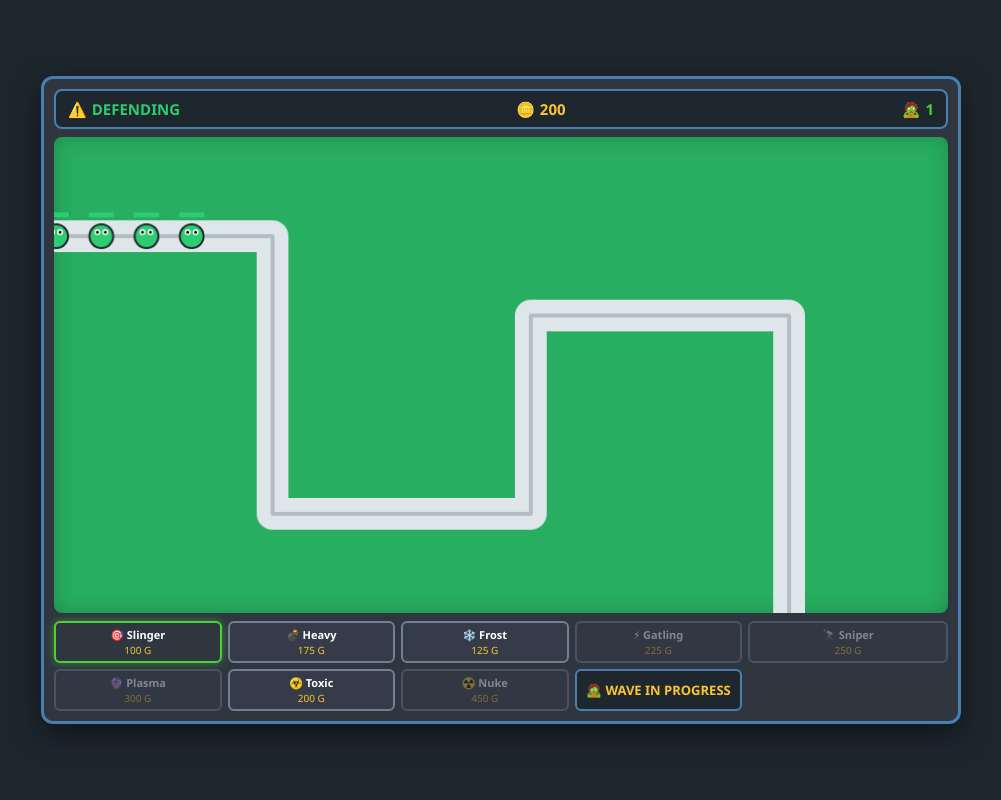
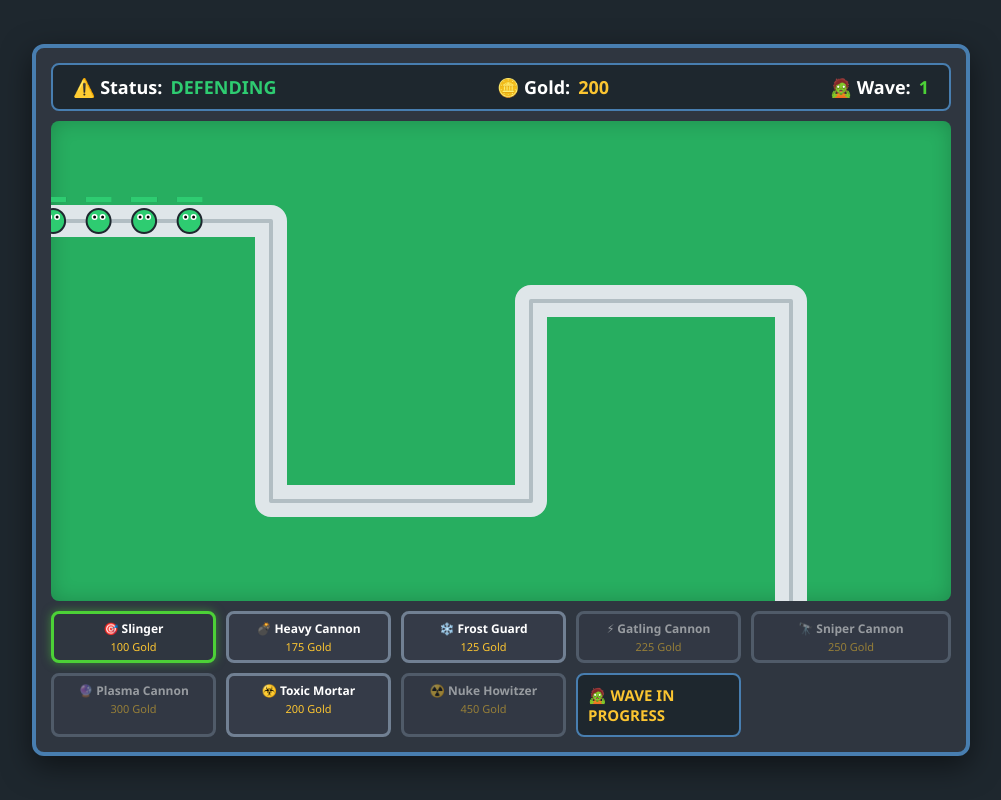
Before and after one commit to readwithmeofficial888-rgb/Earnwithme, a Flask app: page /play-game3 in a window 1280 px wide. Shown: the whole page, without its empty margins (139-1140 px from the left). Run offline with Flask 3, Linux system fonts and the light colour scheme.

Commit message:
Update test3.html

```diff
--- a/templates/test3.html
+++ b/templates/test3.html
@@ -2,7 +2,7 @@
 <html lang="en">
 <head>
     <meta charset="UTF-8">
-    <meta name="viewport" content="width=device-width, initial-scale=1.0, maximum-scale=1.0, user-scalable=no">
+    <meta name="viewport" content="width=device-width, initial-scale=1.0">
     <title>Zombie Outbreak: Cannon Siege</title>
     <style>
         * {
@@ -10,8 +10,6 @@
             margin: 0;
             padding: 0;
             user-select: none;
-            -webkit-user-select: none;
-            touch-action: manipulation;
         }
         body {
             background-color: #1e272e;
@@ -28,106 +26,89 @@
             flex-direction: column;
             align-items: center;
             background-color: #2f3640;
-            padding: 10px;
+            padding: 15px;
             border-radius: 12px;
             box-shadow: 0 10px 30px rgba(0,0,0,0.5);
-            border: 3px solid #487eb0;
-            width: 100%;
-            max-width: 920px;
+            border: 4px solid #487eb0;
         }
         #top-bar {
             display: flex;
             justify-content: space-between;
-            width: 100%;
-            margin-bottom: 8px;
+            width: 900px;
+            margin-bottom: 10px;
             background-color: #1e272e;
-            padding: 8px 12px;
+            padding: 10px 20px;
             border-radius: 8px;
             border: 2px solid #487eb0;
             font-weight: bold;
-            font-size: 15px;
+            font-size: 18px;
         }
         .stat {
             display: flex;
             align-items: center;
-            gap: 5px;
-        }
-        #canvas-wrapper {
-            position: relative;
-            width: 100%;
-            aspect-ratio: 900 / 480;
-            max-height: 65vh;
+            gap: 8px;
         }
         canvas {
             background-color: #27ae60;
             border-radius: 8px;
             box-shadow: inset 0 0 20px rgba(0,0,0,0.2);
             cursor: pointer;
-            width: 100%;
-            height: 100%;
-            display: block;
         }
         #controls {
             display: grid;
-            grid-template-columns: repeat(4, 1fr);
-            gap: 6px;
-            margin-top: 8px;
-            width: 100%;
+            grid-template-columns: repeat(4, 1fr) 200px;
+            gap: 10px;
+            margin-top: 10px;
+            width: 900px;
         }
         .tower-card {
             background-color: #353b48;
-            border: 2px solid #718093;
-            border-radius: 6px;
-            padding: 4px;
+            border: 3px solid #718093;
+            border-radius: 8px;
+            padding: 6px;
             display: flex;
             flex-direction: column;
             align-items: center;
             cursor: pointer;
             transition: all 0.2s ease;
         }
+        .tower-card:hover {
+            transform: translateY(-2px);
+            border-color: #fbc531;
+        }
         .tower-card.selected {
             border-color: #4cd137;
             background-color: #2f3640;
-            box-shadow: 0 0 8px rgba(76, 209, 55, 0.5);
+            box-shadow: 0 0 10px rgba(76, 209, 55, 0.5);
         }
         .tower-card.disabled {
-            opacity: 0.4;
+            opacity: 0.5;
             cursor: not-allowed;
             border-color: #718093 !important;
+            transform: none !important;
         }
         .tower-title {
             font-weight: bold;
-            margin-bottom: 1px;
-            font-size: 11px;
+            margin-bottom: 2px;
+            font-size: 12px;
             text-align: center;
         }
         .tower-cost {
             color: #fbc531;
-            font-size: 10px;
+            font-size: 11px;
         }
         #wave-status {
-            grid-column: span 4;
+            grid-column: span 1;
             background-color: #1e272e;
             color: #fbc531;
-            padding: 8px;
+            padding: 10px;
             font-weight: bold;
-            font-size: 13px;
-            border-radius: 6px;
+            font-size: 15px;
+            border-radius: 8px;
             border: 2px solid #487eb0;
             display: flex;
             align-items: center;
             justify-content: center;
-            text-align: center;
-        }
-
-        /* Media query for wider desktop screens to keep proportions neat */
-        @media (min-width: 920px) {
-            #controls {
-                grid-template-columns: repeat(4, 1fr) 200px;
-            }
-            #wave-status {
-                grid-column: span 1;
-            }
         }
     </style>
 </head>
@@ -135,47 +116,45 @@
 
 <div id="game-container">
     <div id="top-bar">
-        <div class="stat">⚠️ <span id="status-val" style="color: #2ecc71;">DEFENDING</span></div>
-        <div class="stat">🪙 <span id="gold-val" style="color: #fbc531;">200</span></div>
-        <div class="stat">🧟 <span id="wave-val" style="color: #4cd137;">1</span></div>
+        <div class="stat">⚠️ Status: <span id="status-val" style="color: #2ecc71;">DEFENDING</span></div>
+        <div class="stat">🪙 Gold: <span id="gold-val" style="color: #fbc531;">200</span></div>
+        <div class="stat">🧟 Wave: <span id="wave-val" style="color: #4cd137;">1</span></div>
     </div>
 
-    <div id="canvas-wrapper">
     <canvas id="gameCanvas" width="900" height="480"></canvas>
-    </div>
 
     <div id="controls">
         <div class="tower-card selected" id="card-archer" onclick="selectTower('archer')">
             <span class="tower-title">🎯 Slinger</span>
-            <span class="tower-cost">100 G</span>
+            <span class="tower-cost">100 Gold</span>
         </div>
         <div class="tower-card" id="card-cannon" onclick="selectTower('cannon')">
-            <span class="tower-title">💣 Heavy</span>
-            <span class="tower-cost">175 G</span>
+            <span class="tower-title">💣 Heavy Cannon</span>
+            <span class="tower-cost">175 Gold</span>
         </div>
         <div class="tower-card" id="card-ice" onclick="selectTower('ice')">
-            <span class="tower-title">❄️ Frost</span>
-            <span class="tower-cost">125 G</span>
+            <span class="tower-title">❄️ Frost Guard</span>
+            <span class="tower-cost">125 Gold</span>
         </div>
         <div class="tower-card" id="card-gatling" onclick="selectTower('gatling')">
-            <span class="tower-title">⚡ Gatling</span>
-            <span class="tower-cost">225 G</span>
+            <span class="tower-title">⚡ Gatling Cannon</span>
+            <span class="tower-cost">225 Gold</span>
         </div>
         <div class="tower-card" id="card-sniper" onclick="selectTower('sniper')">
-            <span class="tower-title">🔭 Sniper</span>
-            <span class="tower-cost">250 G</span>
+            <span class="tower-title">🔭 Sniper Cannon</span>
+            <span class="tower-cost">250 Gold</span>
         </div>
         <div class="tower-card" id="card-plasma" onclick="selectTower('plasma')">
-            <span class="tower-title">🔮 Plasma</span>
-            <span class="tower-cost">300 G</span>
+            <span class="tower-title">🔮 Plasma Cannon</span>
+            <span class="tower-cost">300 Gold</span>
         </div>
         <div class="tower-card" id="card-toxic" onclick="selectTower('toxic')">
-            <span class="tower-title">☣️ Toxic</span>
-            <span class="tower-cost">200 G</span>
+            <span class="tower-title">☣️ Toxic Mortar</span>
+            <span class="tower-cost">200 Gold</span>
         </div>
         <div class="tower-card" id="card-nuke" onclick="selectTower('nuke')">
-            <span class="tower-title">☢️ Nuke</span>
-            <span class="tower-cost">450 G</span>
+            <span class="tower-title">☢️ Nuke Howitzer</span>
+            <span class="tower-cost">450 Gold</span>
         </div>
         <div id="wave-status">Next Wave: <span id="timer-val" style="margin-left: 5px;">4</span>s</div>
     </div>
@@ -273,6 +252,19 @@ function playSound(type) {
         osc.start(now);
         osc.stop(now + 0.1);
     }
+    else if (type === 'upgrade') {
+        const osc = audioCtx.createOscillator();
+        const gain = audioCtx.createGain();
+        osc.type = 'triangle';
+        osc.frequency.setValueAtTime(400, now);
+        osc.frequency.exponentialRampToValueAtTime(800, now + 0.15);
+        gain.gain.setValueAtTime(0.2, now);
+        gain.gain.exponentialRampToValueAtTime(0.01, now + 0.15);
+        osc.connect(gain);
+        gain.connect(audioCtx.destination);
+        osc.start(now);
+        osc.stop(now + 0.15);
+    }
     else if (type === 'zombie_die') {
         const osc = audioCtx.createOscillator();
         const gain = audioCtx.createGain();
@@ -315,7 +307,7 @@ let waveInProgress = false;
 let autoStartTimer = 4;
 let autoStartInterval = null;
 let selectedTowerType = 'archer';
-let mousePos = { x: -100, y: -100 };
+let mousePos = { x: 0, y: 0 };
 
 const GRID_SIZE = 40;
 const PATH = [
@@ -355,46 +347,35 @@ let particles = [];
 let waveZombiesToSpawn = [];
 let spawnTimer = 0;
 
-function getCanvasCoordinates(e) {
+canvas.addEventListener('mousemove', (e) => {
     const rect = canvas.getBoundingClientRect();
-    const clientX = e.clientX || (e.touches && e.touches[0] ? e.touches[0].clientX : 0);
-    const clientY = e.clientY || (e.touches && e.touches[0] ? e.touches[0].clientY : 0);
-
-    // Scale client coords to internal canvas resolution (900x480)
-    const scaleX = canvas.width / rect.width;
-    const scaleY = canvas.height / rect.height;
-
-    return {
-        x: (clientX - rect.left) * scaleX,
-        y: (clientY - rect.top) * scaleY
-    };
-}
-
-canvas.addEventListener('mousemove', (e) => {
-    mousePos = getCanvasCoordinates(e);
+    mousePos.x = e.clientX - rect.left;
+    mousePos.y = e.clientY - rect.top;
 });
 
-canvas.addEventListener('mouseleave', () => {
-    mousePos = { x: -100, y: -100 };
-});
-
-canvas.addEventListener('click', (e) => {
-    handleCanvasInteract(e);
-});
-
-canvas.addEventListener('touchstart', (e) => {
-    e.preventDefault();
-    mousePos = getCanvasCoordinates(e);
-    handleCanvasInteract(e);
-}, { passive: false });
-
-function handleCanvasInteract(e) {
+canvas.addEventListener('click', () => {
     initAudio();
     if (isGameOver) return;
 
     const gridX = Math.floor(mousePos.x / GRID_SIZE) * GRID_SIZE + GRID_SIZE / 2;
     const gridY = Math.floor(mousePos.y / GRID_SIZE) * GRID_SIZE + GRID_SIZE / 2;
 
+    // Check if clicking an existing tower to upgrade it
+    let clickedTower = towers.find(t => t.x === gridX && t.y === gridY);
+    if (clickedTower) {
+        if (clickedTower.level < 5 && gold >= 30) {
+            gold -= 30;
+            clickedTower.level++;
+            clickedTower.maxHp += 30;
+            clickedTower.hp = clickedTower.maxHp;
+            createParticles(gridX, gridY, '#4cd137', 15);
+            playSound('upgrade');
+            updateUI();
+        }
+        return;
+    }
+
+    // Otherwise place a new tower
     if (canPlaceTower(gridX, gridY)) {
         const typeData = TOWER_TYPES[selectedTowerType];
         if (gold >= typeData.cost) {
@@ -405,7 +386,7 @@ function handleCanvasInteract(e) {
             updateUI();
         }
     }
-}
+});
 
 function selectTower(type) {
     selectedTowerType = type;
@@ -439,17 +420,21 @@ class Tower {
         this.angle = 0;
         this.hp = this.data.hp;
         this.maxHp = this.data.hp;
+        this.level = 1; // Max level 5
     }
 
     update() {
         if (this.cooldown > 0) this.cooldown--;
+
+        // Upgrade increases range slightly per level
+        let currentRange = this.data.range + (this.level - 1) * 15;
 
         let target = null;
         let maxDist = -1;
 
         for (let z of zombies) {
             const d = Math.hypot(z.x - this.x, z.y - this.y);
-            if (d <= this.data.range && z.distanceTraveled > maxDist) {
+            if (d <= currentRange && z.distanceTraveled > maxDist) {
                 maxDist = z.distanceTraveled;
                 target = z;
             }
@@ -458,9 +443,11 @@ class Tower {
         if (target) {
             this.angle = Math.atan2(target.y - this.y, target.x - this.x);
             if (this.cooldown <= 0) {
-                projectiles.push(new Projectile(this.x, this.y, target, this.type));
+                // Rate gets slightly faster with level
+                let effectiveRate = Math.max(4, Math.floor(this.data.rate - (this.level - 1) * 3));
+                projectiles.push(new Projectile(this.x, this.y, target, this.type, this.level));
                 playSound(`shoot_${this.type}`);
-                this.cooldown = this.data.rate;
+                this.cooldown = effectiveRate;
             }
         }
     }
@@ -479,8 +466,8 @@ class Tower {
 
         ctx.rotate(this.angle);
         ctx.fillStyle = this.data.color;
-        ctx.fillRect(0, -6, 18, 12);
-        ctx.strokeRect(0, -6, 18, 12);
+        ctx.fillRect(0, -6, 18 + (this.level * 2), 12);
+        ctx.strokeRect(0, -6, 18 + (this.level * 2), 12);
 
         ctx.beginPath();
         ctx.arc(0, 0, 10, 0, Math.PI * 2);
@@ -489,6 +476,13 @@ class Tower {
         ctx.stroke();
 
         ctx.rotate(-this.angle);
+
+        // Level Tag display on top of tower
+        ctx.fillStyle = '#fbc531';
+        ctx.font = 'bold 10px sans-serif';
+        ctx.textAlign = 'center';
+        ctx.fillText(`Lv.${this.level}`, 0, -26);
+
         if (this.hp < this.maxHp) {
             const barW = 28;
             const hpPercent = Math.max(0, this.hp / this.maxHp);
@@ -655,15 +649,18 @@ class Zombie {
 }
 
 class Projectile {
-    constructor(x, y, target, type) {
+    constructor(x, y, target, type, level = 1) {
         this.x = x;
         this.y = y;
         this.target = target;
         this.type = type;
+        this.level = level;
         this.speed = type === 'gatling' ? 12 : type === 'sniper' ? 15 : type === 'nuke' ? 6 : 8;
 
         const dmgMap = { archer: 25, cannon: 45, ice: 15, gatling: 10, sniper: 180, plasma: 75, toxic: 30, nuke: 350 };
-        this.damage = dmgMap[type] || 20;
+        let baseDmg = dmgMap[type] || 20;
+        // Upgrade increases damage by 30% per level
+        this.damage = baseDmg * (1 + (level - 1) * 0.3);
     }
 
     update() {
@@ -687,7 +684,7 @@ class Projectile {
             const particleColor = this.type === 'nuke' ? '#e74c3c' : this.type === 'toxic' ? '#2ecc71' : '#e67e22';
             createParticles(this.x, this.y, particleColor, this.type === 'nuke' ? 30 : 15);
             zombies.forEach(z => {
-                if (Math.hypot(z.x - this.x, z.y - this.y) <= data.splash) {
+                if (Math.hypot(z.x - this.x, z.y - this.y) <= (data.splash + (this.level - 1) * 10)) {
                     z.hp -= this.damage;
                     if (this.type === 'toxic') z.slowTimer = 40;
                 }
@@ -695,7 +692,7 @@ class Projectile {
         } else {
             this.target.hp -= this.damage;
             if (this.type === 'ice') {
-                this.target.slowTimer = 90;
+                this.target.slowTimer = 90 + (this.level - 1) * 20;
                 createParticles(this.x, this.y, '#3498db', 6);
             } else if (this.type === 'plasma') {
                 createParticles(this.x, this.y, '#8e44ad', 10);
@@ -707,7 +704,7 @@ class Projectile {
 
     draw() {
         ctx.beginPath();
-        ctx.arc(this.x, this.y, this.type === 'nuke' ? 7 : this.type === 'cannon' ? 5 : 3, 0, Math.PI * 2);
+        ctx.arc(this.x, this.y, (this.type === 'nuke' ? 7 : this.type === 'cannon' ? 5 : 3) + (this.level > 3 ? 1 : 0), 0, Math.PI * 2);
         ctx.fillStyle = this.type === 'ice' ? '#3498db' : this.type === 'plasma' ? '#9b59b6' : this.type === 'toxic' ? '#2ecc71' : this.type === 'nuke' ? '#e74c3c' : '#f1c40f';
         ctx.fill();
     }
@@ -942,11 +939,18 @@ function drawGame() {
 
     const gridX = Math.floor(mousePos.x / GRID_SIZE) * GRID_SIZE + GRID_SIZE / 2;
     const gridY = Math.floor(mousePos.y / GRID_SIZE) * GRID_SIZE + GRID_SIZE / 2;
+    let hoveredTower = towers.find(t => t.x === gridX && t.y === gridY);
     const validPlacement = canPlaceTower(gridX, gridY);
 
-    if (!isGameOver && mousePos.x >= 0 && mousePos.x <= canvas.width && mousePos.y >= 0 && mousePos.y <= canvas.height) {
+    if (!isGameOver && mousePos.x > 0 && mousePos.x < canvas.width && mousePos.y > 0 && mousePos.y < canvas.height) {
+        if (hoveredTower) {
+            // Show upgrade hover indicator
+            ctx.beginPath();
+            ctx.arc(gridX, gridY, 20, 0, Math.PI * 2);
+            ctx.fillStyle = hoveredTower.level < 5 ? 'rgba(52, 152, 219, 0.4)' : 'rgba(231, 76, 60, 0.3)';
+            ctx.fill();
+        } else {
             const typeData = TOWER_TYPES[selectedTowerType];
-
             ctx.beginPath();
             ctx.arc(gridX, gridY, typeData.range, 0, Math.PI * 2);
             ctx.fillStyle = validPlacement ? 'rgba(46, 204, 113, 0.2)' : 'rgba(231, 76, 60, 0.2)';
@@ -958,6 +962,7 @@ function drawGame() {
             ctx.globalAlpha = 0.6;
             ctx.fill();
             ctx.globalAlpha = 1.0;
+        }
     }
 
     towers.forEach(t => t.draw());
```
Lines whose indentation alone changed are shown as unchanged.
